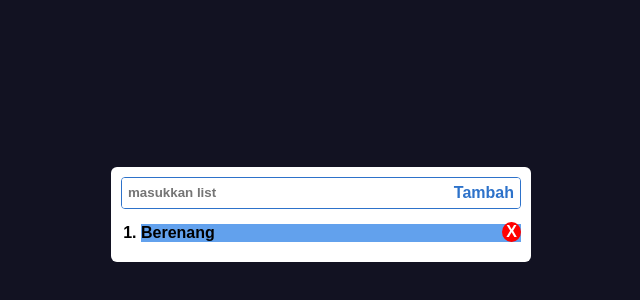
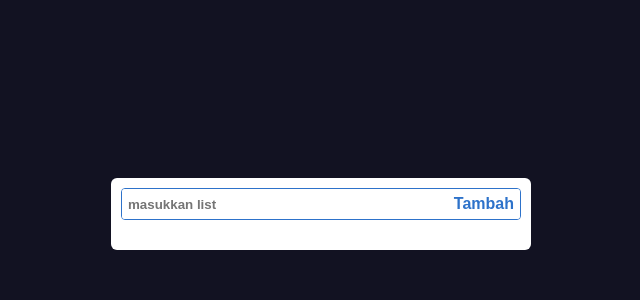
Before and after one commit to asharifauzan/todo-list, a plain HTML site: page index.html in a window 1280 px wide. Shown: the part 66-366 px from the top of the page, without its empty margins (319-959 px from the left). Drawn offline with Linux system fonts and the light colour scheme.

Commit message:
menghilangkan data dummy

```diff
--- a/index.html
+++ b/index.html
@@ -17,7 +17,6 @@
     </div>
     <div class="list">
       <ol>
-        <li>Berenang<span class="close"></span></li>
       </ol>
     </div>
   </div>
```
